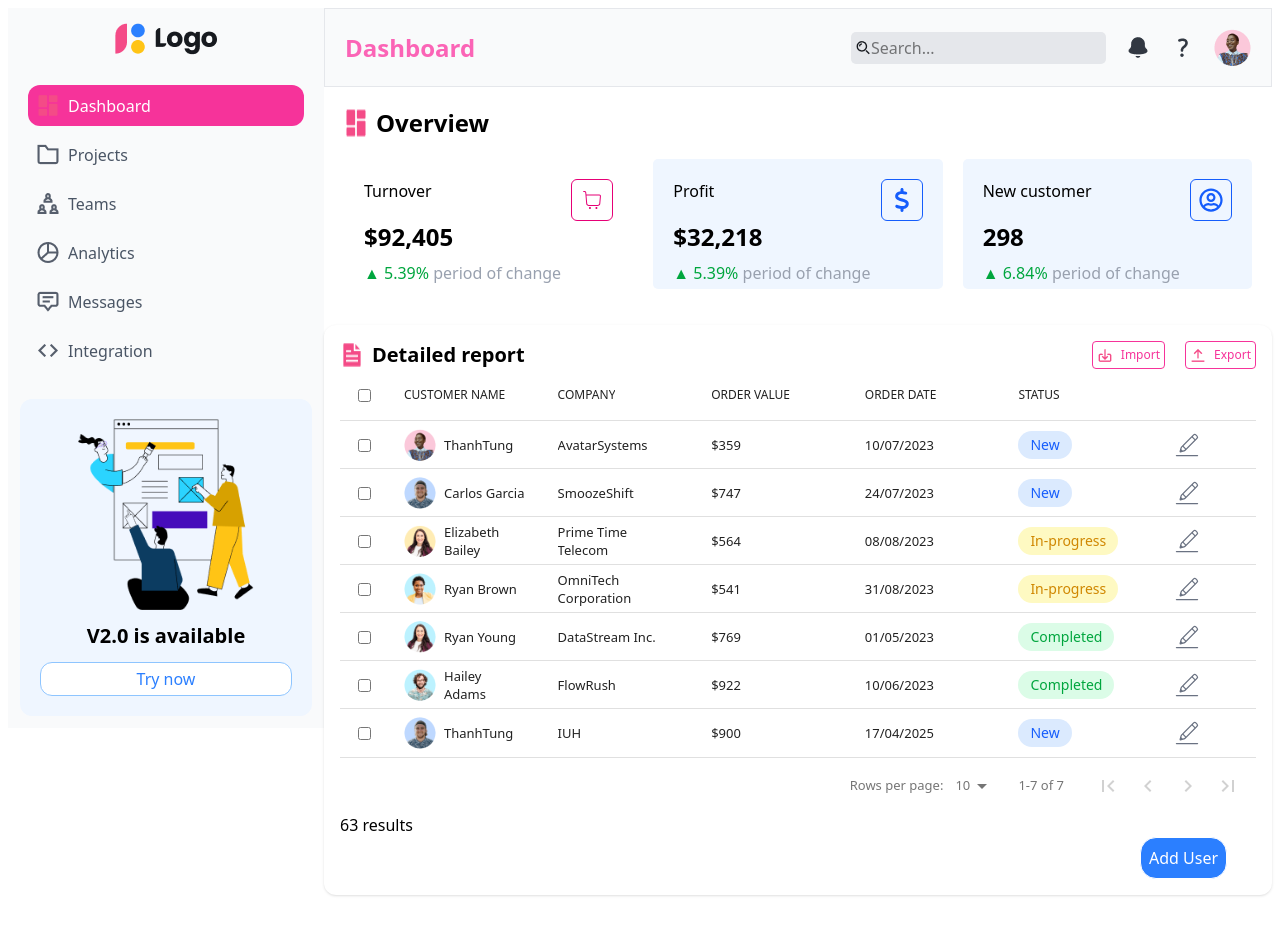
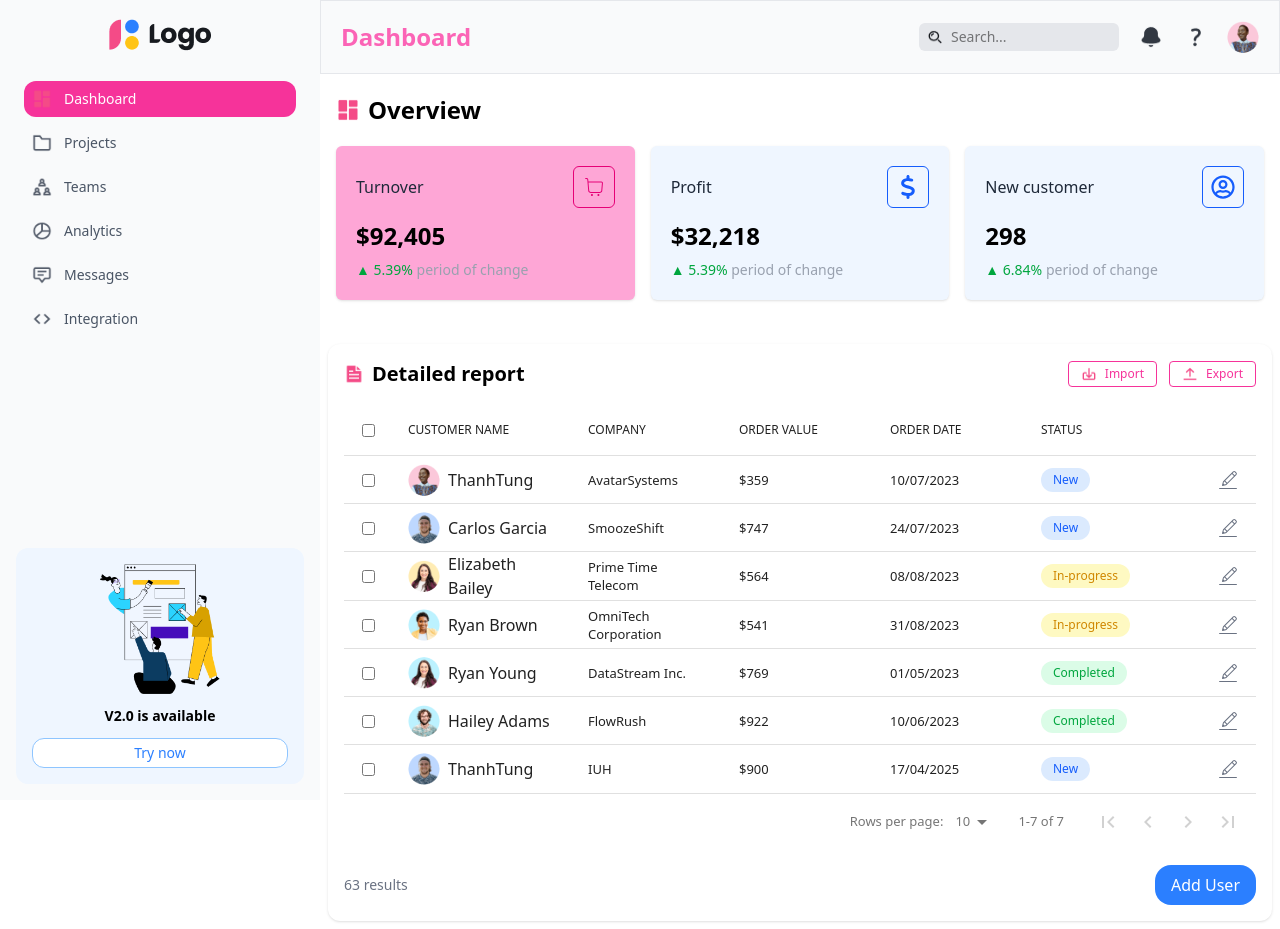
Before and after one commit to ThanhTungstudent/ReactTuan08, a React (Vite) app: page / in a window 1280 px wide. Before the commit the page ends 903 px from the top, so only its background shows below. Built offline with nearby package versions, Linux system fonts and the light colour scheme; data requests are answered from the project's data file.

Commit message:
11. CSS all admin app

```diff
--- a/JsonServer/db.json
+++ b/JsonServer/db.json
@@ -6,7 +6,7 @@
       "value": "$92,405",
       "change": "5.39%",
       "icon": "shopping_cart",
-      "bgColor": "pink-300",
+      "bgColor": "#fea6d6",
       "desciption": "period of change",
       "change_type": "increase"
     },
@@ -16,7 +16,7 @@
       "value": "$32,218",
       "change": "5.39%",
       "icon": "dollar",
-      "bgColor": "blue-50",
+      "bgColor": "#eff6ff",
       "desciption": "period of change",
       "change_type": "increase"
     },
@@ -26,7 +26,7 @@
       "value": "298",
       "change": "6.84%",
       "icon": "user",
-      "bgColor": "blue-50",
+      "bgColor": "#eff6ff",
       "desciption": "period of change",
       "change_type": "increase"
     }
--- a/src/components/AddEditUser/AddEditUser.jsx
+++ b/src/components/AddEditUser/AddEditUser.jsx
@@ -70,7 +70,7 @@ function AddEditUser({ onClose, user, type, refetchData }) {
   };
 
   return (
-    <div className="relative">
+    <div className="relative w-full">
       <button
         className="w-10 h-10 rounded-full flex items-center justify-center absolute
         -top-3 -right-3 hover:bg-slate-50"
@@ -79,14 +79,13 @@ function AddEditUser({ onClose, user, type, refetchData }) {
         <MdClose className="text-xl text-slate-400" />
       </button>
 
-      <div className="flex flex-col gap-2">
-        <label className="input-label text-red-400 uppercase">
+      <div className="flex flex-col gap-2 mt-5">
+        <label className="text-sm font-semibold text-red-400 uppercase">
           Customer Name
         </label>
-
         <input
           type="text"
-          className="text-2xl text-slate-950 outline-none bg-slate-50 p-2 rounded"
+          className="text-base text-slate-950 outline-none bg-slate-50 p-2 rounded w-full"
           placeholder="Customer name"
           value={customerName}
           onChange={(e) => setCustomerName(e.target.value)}
@@ -94,11 +93,12 @@ function AddEditUser({ onClose, user, type, refetchData }) {
       </div>
 
       <div className="flex flex-col gap-2 mt-4">
-        <label className="input-label text-red-400 uppercase">company</label>
-
+        <label className="text-sm font-semibold text-red-400 uppercase">
+          Company
+        </label>
         <input
           type="text"
-          className="text-sm text-slate-950 outline-none bg-slate-50 p-2 rounded"
+          className="text-base text-slate-950 outline-none bg-slate-50 p-2 rounded w-full"
           placeholder="Company"
           value={company}
           onChange={(e) => setCompany(e.target.value)}
@@ -106,12 +106,12 @@ function AddEditUser({ onClose, user, type, refetchData }) {
       </div>
 
       <div className="flex flex-col gap-2 mt-4">
-        <label className="input-label text-red-400 uppercase">
-          order value
+        <label className="text-sm font-semibold text-red-400 uppercase">
+          Order Value
         </label>
         <input
           type="text"
-          className="text-2xl text-slate-950 outline-none bg-slate-50 p-2 rounded"
+          className="text-base text-slate-950 outline-none bg-slate-50 p-2 rounded w-full"
           placeholder="$value"
           value={value}
           onChange={(e) => setValue(e.target.value)}
@@ -119,53 +119,42 @@ function AddEditUser({ onClose, user, type, refetchData }) {
       </div>
 
       <div className="flex flex-col gap-2 mt-4">
-        <label className="input-label text-red-400 uppercase">order date</label>
+        <label className="text-sm font-semibold text-red-400 uppercase">
+          Order Date
+        </label>
         <input
           type="date"
-          className="text-2xl text-slate-950 outline-none bg-slate-50 p-2 rounded"
+          className="text-base text-slate-950 outline-none bg-slate-50 p-2 rounded w-full"
           value={date}
           onChange={(e) => setDate(e.target.value)}
         />
       </div>
 
       <div className="flex flex-col gap-2 mt-4">
-        <label className="input-lable text-red-400 uppercase">Status</label>
-        <div className="flex gap-4">
-          <label className="flex items-center gap-2 text-sm text-slate-700">
-            <input
-              type="radio"
-              value="New"
-              checked={status === "New"}
-              onChange={(e) => setStatus(e.target.value)}
-            />
-            New
-          </label>
-        </div>
-        <div className="flex gap-4">
-          <label className="flex items-center gap-2 text-sm text-slate-700">
-            <input
-              type="radio"
-              value="In-progress"
-              checked={status === "In-progress"}
-              onChange={(e) => setStatus(e.target.value)}
-            />
-            In-progress
-          </label>
-        </div>
-        <div className="flex gap-4">
-          <label className="flex items-center gap-2 text-sm text-slate-700">
-            <input
-              type="radio"
-              value="Completed"
-              checked={status === "Completed"}
-              onChange={(e) => setStatus(e.target.value)}
-            />
-            Completed
-          </label>
+        <label className="text-sm font-semibold text-red-400 uppercase">
+          Status
+        </label>
+        <div className="flex flex-col sm:flex-row sm:gap-4 gap-2">
+          {["New", "In-progress", "Completed"].map((option) => (
+            <label
+              key={option}
+              className="flex items-center gap-2 text-sm text-slate-700"
+            >
+              <input
+                type="radio"
+                value={option}
+                checked={status === option}
+                onChange={(e) => setStatus(e.target.value)}
+              />
+              {option}
+            </label>
+          ))}
         </div>
       </div>
+
       <button
-        className="bg-amber-400 font-medium mt-5 ml-110 p-3"
+        className="w-full sm:w-auto bg-amber-400 text-white font-semibold mt-6 px-6 py-3
+        rounded-md hover:bg-amber-500 transition"
         onClick={handleSaveUser}
       >
         {type === "edit" ? "SAVE" : "ADD"}
--- a/src/components/Card/Card.jsx
+++ b/src/components/Card/Card.jsx
@@ -12,11 +12,13 @@ function Card({ overview }) {
   };
   return (
     <div
-      className={`w-[300px] h-[130px] p-5 rounded-[5px]
-    bg-${overview?.bgColor}`}
+      className="w-full max-w-sm h-auto p-4 md:p-5 rounded-md shadow-sm"
+      style={{ backgroundColor: overview?.bgColor || "#f9fafb" }}
     >
-      <div className="flex flex-row justify-between">
-        <p>{overview?.title}</p>
+      <div className="flex flex-row justify-between items-center">
+        <p className="text-sm md:text-base font-medium text-gray-800">
+          {overview?.title}
+        </p>
         <button
           className={`p-2 border rounded-md ${
             overview?.icon === "shopping_cart"
@@ -27,20 +29,21 @@ function Card({ overview }) {
           {iconMap[overview?.icon]}
         </button>
       </div>
-      <div className="">
-        <p className="text-2xl text-black font-bold">{overview?.value}</p>
-        <div className="mt-2">
+
+      <div className="mt-3">
+        <p className="text-xl md:text-2xl text-black font-bold">
+          {overview?.value}
+        </p>
+        <div className="mt-2 text-sm">
           {overview?.change_type === "increase" ? (
-            <div>
-              <span className="text-green-600">▲ </span>
-              <span className="text-green-600">{overview?.change}</span>
+            <div className="text-green-600">
+              <span>▲ {overview?.change}</span>
               <span className="text-gray-400"> {overview?.desciption}</span>
             </div>
           ) : (
-            <div>
-              <span>▼ </span>
-              <span>{overview?.change}</span>
-              <span> {overview?.desciption}</span>
+            <div className="text-red-500">
+              <span>▼ {overview?.change}</span>
+              <span className="text-gray-400"> {overview?.desciption}</span>
             </div>
           )}
         </div>
--- a/src/components/DataTable/CustomDataTable.jsx
+++ b/src/components/DataTable/CustomDataTable.jsx
@@ -60,50 +60,57 @@ function CustomDataTable() {
     "In-progress": "bg-yellow-100 text-yellow-600",
     Completed: "bg-green-100 text-green-600",
   };
+
   const columns = [
     {
       name: "CUSTOMER NAME",
       selector: (row) => row.name,
       cell: (row) => (
-        <div className="flex items-center gap-2">
+        <div className="flex items-center gap-2 min-w-[150px]">
           <img
             src={row.avatar}
             alt={row.name}
             className="w-8 h-8 rounded-full object-cover"
           />
-          <span className="font-medium">{row.name}</span>
+          <span className="font-medium text-sm sm:text-base">{row.name}</span>
         </div>
       ),
       sortable: true,
+      wrap: true,
+      minWidth: "180px",
     },
     {
       name: "COMPANY",
       selector: (row) => row.company,
       sortable: true,
       wrap: true,
+      minWidth: "150px",
     },
     {
       name: "ORDER VALUE",
       selector: (row) => row.value,
       sortable: true,
+      minWidth: "120px",
     },
     {
       name: "ORDER DATE",
       selector: (row) => row.date,
       sortable: true,
+      minWidth: "140px",
     },
     {
       name: "STATUS",
       selector: (row) => row.status,
       cell: (row) => (
         <span
-          className={`text-sm px-3 py-1 rounded-full font-medium ${
+          className={`text-xs px-3 py-1 rounded-full font-medium ${
             statusStyles[row.status]
           }`}
         >
           {row.status}
         </span>
       ),
+      minWidth: "140px",
     },
     {
       name: "",
@@ -112,32 +119,50 @@ function CustomDataTable() {
           className="text-gray-500 hover:text-gray-800"
           onClick={() => handleEdit(row)}
         >
-          <CiEdit size={30} />
+          <CiEdit size={24} />
         </button>
       ),
-      width: "100px",
+      width: "80px",
+      right: true,
     },
   ];
 
   return (
     <>
-      <div className="p-4 bg-white rounded-xl shadow-sm">
-        <div className="flex justify-between">
-          <div className="flex gap-2">
-            <img src="./Lab_05/File text 1.png" alt="" />
-            <span className="text-xl font-bold">Detailed report</span>
+      <div className="p-4 bg-white rounded-xl shadow-sm space-y-4">
+        <div className="flex flex-wrap justify-between items-center gap-y-3">
+          <div className="flex items-center gap-2">
+            <img
+              src="./Lab_05/File text 1.png"
+              alt="Report Icon"
+              className="w-5 h-5"
+            />
+            <span className="text-lg sm:text-xl font-bold">
+              Detailed report
+            </span>
           </div>
-          <div className="flex gap-5">
-            <button className="flex gap-2 items-center p-1 border border-pink-500 rounded">
-              <img src="./Lab_05/Download.png" alt="" />
-              <span className="text-[12px] text-pink-500">Import</span>
+
+          <div className="flex flex-wrap gap-3">
+            <button className="flex gap-2 items-center px-3 py-1 border border-pink-500 rounded">
+              <img
+                src="./Lab_05/Download.png"
+                alt="Import"
+                className="w-4 h-4"
+              />
+              <span className="text-xs text-pink-500">Import</span>
             </button>
-            <button className="flex gap-2 items-center p-1 border border-pink-500 rounded">
-              <img src="./Lab_05/Move up.png" alt="" />
-              <span className="text-[12px] text-pink-500">Export</span>
+            <button className="flex gap-2 items-center px-3 py-1 border border-pink-500 rounded">
+              <img
+                src="./Lab_05/Move up.png"
+                alt="Export"
+                className="w-4 h-4"
+              />
+              <span className="text-xs text-pink-500">Export</span>
             </button>
           </div>
         </div>
+
+        <div className="overflow-x-auto">
           <DataTable
             columns={columns}
             data={data}
@@ -146,21 +171,25 @@ function CustomDataTable() {
             highlightOnHover
             className="rounded-lg"
           />
-        <span>63 results</span>
+        </div>
+
+        <div className="flex flex-wrap justify-between items-center mt-4 gap-y-3">
+          <span className="text-sm text-gray-500">63 results</span>
           <button
             onClick={handleAdd}
-          className="ml-200 border p-2 bg-blue-500 text-white
-        rounded-2xl"
+            className="px-4 py-2 bg-blue-500 text-white rounded-2xl hover:bg-blue-600 transition"
           >
             Add User
           </button>
         </div>
+      </div>
+
       <Modal
         isOpen={openAddEditModal.isShown}
         onRequestClose={() => {}}
         style={{ overlay: { backgroundColor: "rgba(0,0,0,0.2)" } }}
         contentLabel=""
-        className="w-[40%] max-md:w-[60%] max-sm:w-[70%] max-h-3/4 bg-white rounded-md mx-auto mt-14 p-5 overflow-scroll"
+        className="w-full sm:w-[90%] md:w-[70%] lg:w-[50%] max-h-[80vh] bg-white rounded-md mx-auto mt-14 p-5 overflow-y-auto"
       >
         <AddEditUser
           onClose={() => {
--- a/src/components/Header/Header.jsx
+++ b/src/components/Header/Header.jsx
@@ -2,23 +2,27 @@ import React from 'react'
 
 function Header() {
   return (
-    <div className='flex flex-row w-full items-center justify-between p-5 border-1 border-gray-200 bg-gray-50'>
-        <div>
-            <h1 className='text-2xl font-bold text-pink-400'>Dashboard</h1>
+    <div className="flex flex-wrap w-full items-center justify-between p-4 md:p-5 border
+     border-gray-200 bg-gray-50 gap-4">
+      <div>
+        <h1 className="text-xl md:text-2xl font-bold text-pink-400">Dashboard</h1>
+      </div>
+      <div className="flex flex-wrap justify-end items-center gap-4 md:gap-5">
+        <div className="flex flex-row items-center bg-gray-200 rounded-md px-2 py-1 w-full
+        sm:w-auto">
+          <img src="./Lab_05/Search.png" alt="Search icon" className="w-4 h-4 mr-2" />
+          <input
+            type="text"
+            placeholder="Search..."
+            className="bg-transparent outline-none text-sm w-full sm:w-40"
+          />
         </div>
-        <div className='flex flex-row justify-end items-center gap-5'>
-            <div className='flex flex-row justify-between items-center bg-gray-200 rounded-[5px] p-1'>
-                <img src="./Lab_05/Search.png" alt="" />
-                <input type="text" name="" id="" placeholder='Search...' />
-            </div>
-            <img src="./Lab_05/Bell 1.png" alt="" />
-            <img src="./Lab_05/Question 1.png" alt="" />
-            <img src="./Lab_05/Avatar.png" alt="" />
-
-
-        </div>
+        <img src="./Lab_05/Bell 1.png" alt="Notification" className="w-6 h-6" />
+        <img src="./Lab_05/Question 1.png" alt="Help" className="w-6 h-6" />
+        <img src="./Lab_05/Avatar.png" alt="User avatar" className="w-8 h-8 rounded-full" />
+      </div>
     </div>
-  )
+  );
 }
 
 export default Header
--- a/src/components/MainLayout/MainLayout.jsx
+++ b/src/components/MainLayout/MainLayout.jsx
@@ -5,16 +5,18 @@ import Overview from "../Overview/Overview";
 import { Outlet } from "react-router-dom";
 
 function MainLayout() {
-
   return (
-    <div className="grid grid-cols-4 p-2">
-      <div className="col-span-1">
+    <div className="flex flex-col md:grid md:grid-cols-4 min-h-screen">
+      {/* Sidebar */}
+      <div className="w-full md:col-span-1">
         <Sidebar />
       </div>
-      <div className="col-span-3">
+
+      {/* Main Content */}
+      <div className="w-full md:col-span-3 flex flex-col">
         <Header />
         <Overview />
-        <div className="mt-4">
+        <div className="mt-4 p-2">
           <Outlet />
         </div>
       </div>
--- a/src/components/Overview/Overview.jsx
+++ b/src/components/Overview/Overview.jsx
@@ -35,20 +35,18 @@ function Overview() {
     return <div>Error: {error}</div>;
   }
   return (
-    <div className="w-full p-5 space-y-5">
-      <div className="flex flex-row gap-2">
-        <img src="./Lab_05/Squares four 1.png" alt="" />
-        <h1 className="text-2xl font-bold text-black">Overview</h1>
+    <div className="w-full px-4 py-5 space-y-5">
+      {/* Header */}
+      <div className="flex items-center gap-2">
+        <img src="./Lab_05/Squares four 1.png" alt="Overview Icon" className="w-6 h-6" />
+        <h1 className="text-xl sm:text-2xl font-bold text-black">Overview</h1>
       </div>
-      <div className="grid grid-cols-3 gap-5">
+
+      {/* Cards Grid */}
+      <div className="grid grid-cols-1 sm:grid-cols-2 lg:grid-cols-3 gap-4">
         {overviews &&
           overviews.map((overview, index) => (
-            <div
-              key={index}
-              className="flex w-full items-center justify-center"
-            >
-              <Card overview={overview} />
-            </div>
+            <Card key={index} overview={overview} />
           ))}
       </div>
     </div>
--- a/src/components/Sidebar/Sidebar.jsx
+++ b/src/components/Sidebar/Sidebar.jsx
@@ -12,34 +12,38 @@ const sidebarItems = [
 
 function Sidebar() {
   return (
-    <div className="flex flex-col w-full p-3 items-center justify-center bg-gray-50 space-y-5">
-      <div>
-        <img src="./Lab_05/Image 1858.png" alt="Logo" />
+    <div className="flex flex-col w-full p-4 bg-gray-50 space-y-5 min-h-screen">
+
+      <div className="flex justify-center">
+        <img src="./Lab_05/Image 1858.png" alt="Logo" className="max-w-[120px]" />
       </div>
 
-      <div className="flex flex-col p-2 w-full space-y-2">
+
+      <div className="flex flex-col p-2 space-y-2 overflow-y-auto">
         {sidebarItems.map((item) => (
           <NavLink
             key={item.to}
             to={item.to}
             className={({ isActive }) =>
-              `flex flex-row gap-2 p-2 rounded-xl items-center ${
+              `flex flex-row gap-3 p-2 rounded-xl items-center text-sm transition ${
                 isActive
                   ? "bg-pink-500 text-white"
                   : "text-gray-600 hover:bg-gray-100"
               }`
             }
           >
-            <img src={item.icon} alt={item.label} />
+            <img src={item.icon} alt={item.label} className="w-5 h-5" />
             <span>{item.label}</span>
           </NavLink>
         ))}
       </div>
 
-      <div className="bg-blue-50 p-5 flex flex-col items-center justify-center space-y-3 rounded-xl w-full">
-        <img src="./Lab_05/Group.png" className="w-[70%]" alt="Update" />
-        <span className="text-xl text-black font-bold">V2.0 is available</span>
-        <button className="w-full border border-blue-300 bg-white text-blue-500 p-1 rounded-xl hover:bg-blue-100 transition">
+      <div className="bg-blue-50 p-4 flex flex-col items-center space-y-3 rounded-xl w-full
+      mt-auto">
+        <img src="./Lab_05/Group.png" className="w-[70%] max-w-[120px]" alt="Update" />
+        <span className="text-center text-sm font-bold text-black">V2.0 is available</span>
+        <button className="w-full border border-blue-300 bg-white text-blue-500 text-sm py-1
+        rounded-xl hover:bg-blue-100 transition">
           Try now
         </button>
       </div>
@@ -47,4 +51,5 @@ function Sidebar() {
   );
 }
 
+
 export default Sidebar;
```
Also changed, not shown: MinhChung/11. CSS All admin app.png (added). Lines whose indentation alone changed are shown as unchanged.
